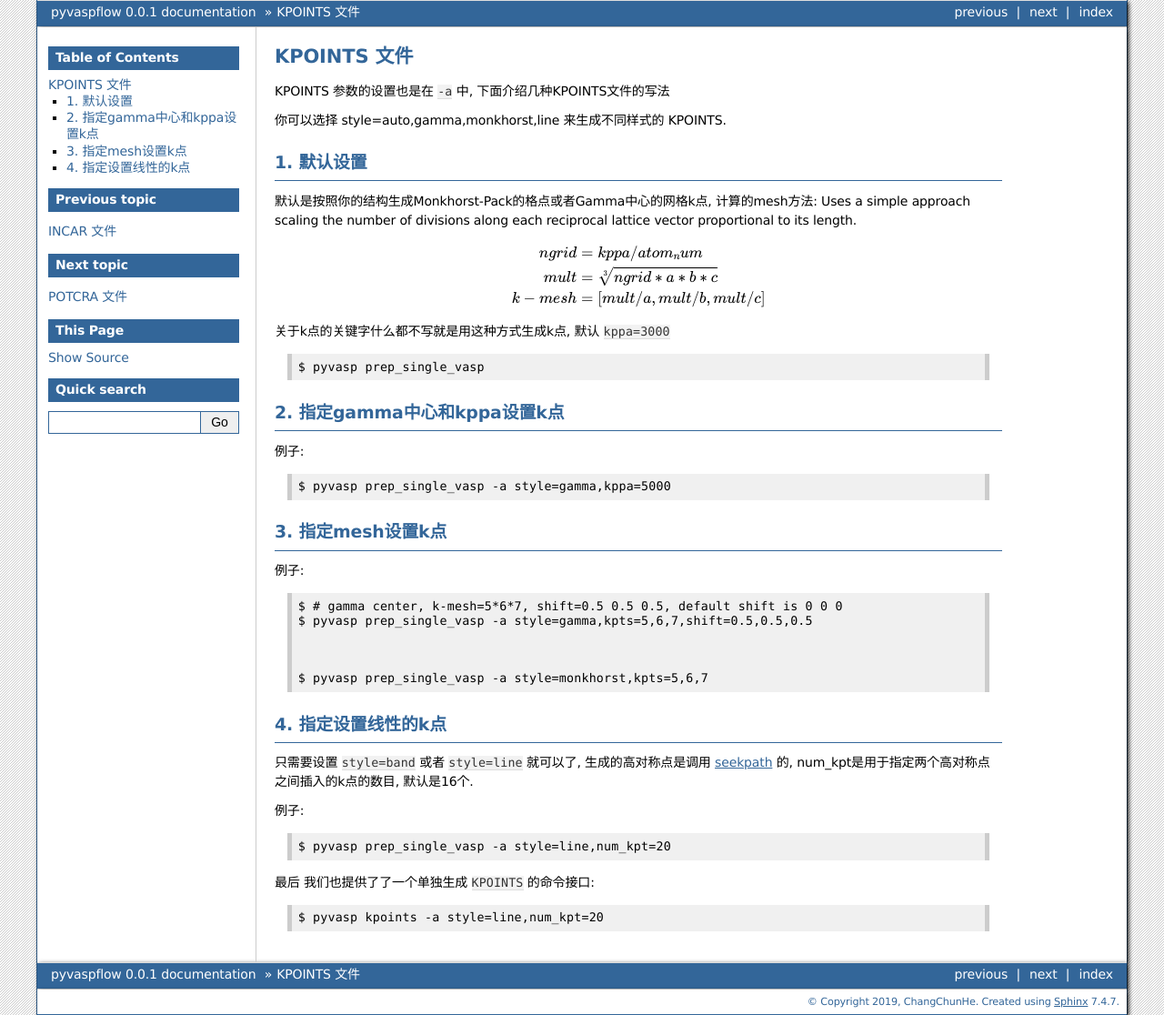
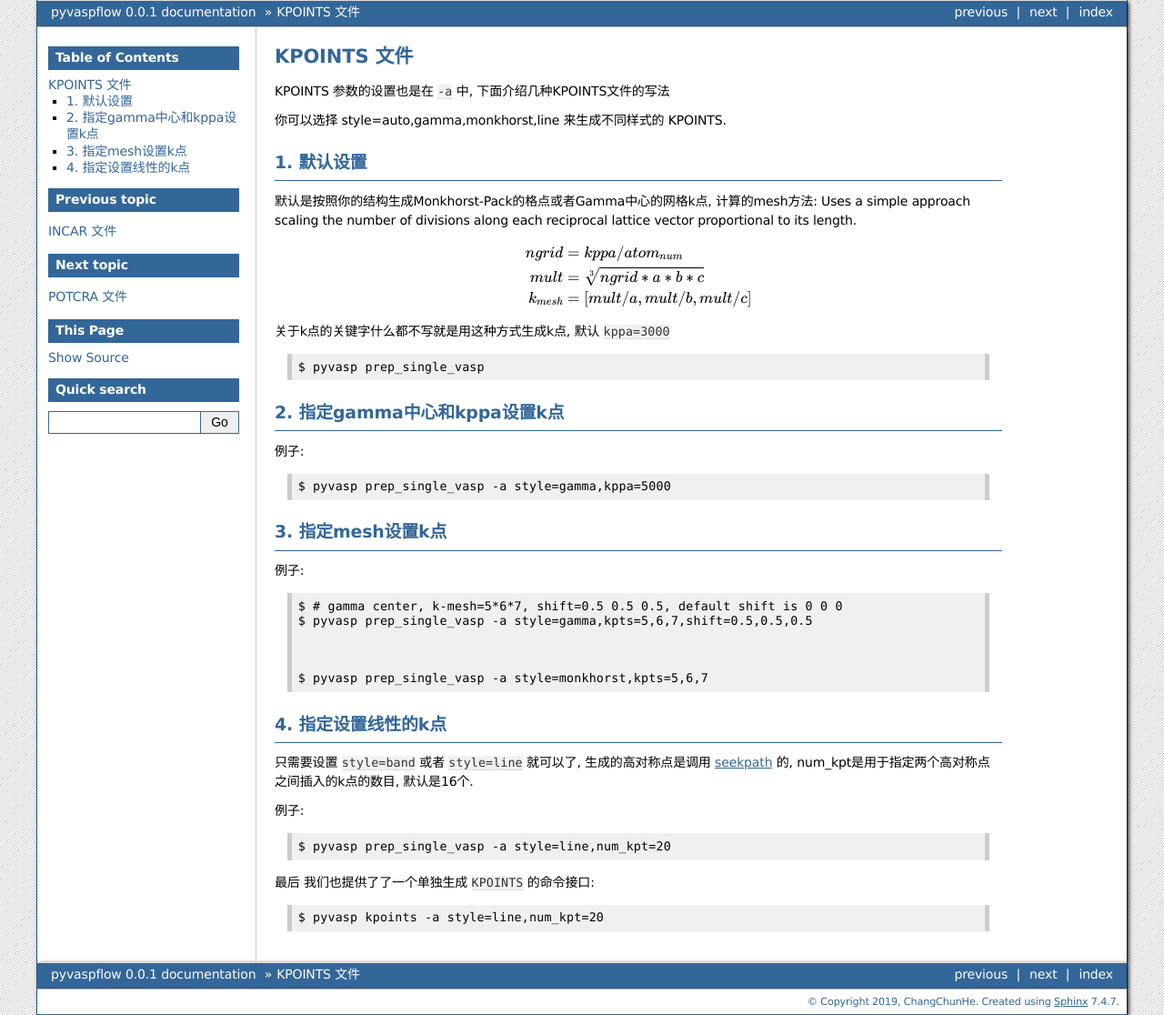
Before and after one commit to ChangChunHe/pyvaspflow, a Sphinx documentation site: the page built from docs/source/kpoints.rst, in a window 1280 px wide. Shown: the whole page at 91% size. Built offline with Sphinx 7.4.7, drawn with Linux system fonts in a browser that asks for light colours; pages that are not in the unit, such as notebooks, are missing from menus.

Commit message:
beautify equations

```diff
--- a/docs/source/kpoints.rst
+++ b/docs/source/kpoints.rst
@@ -18,9 +18,9 @@ reciprocal lattice vector proportional to its length.
  .. math ::
           \begin{equation}
           \begin{split}
-                     ngrid &= kppa/atom_num\\
+                     ngrid &= kppa/atom_{num}\\
                      mult &= \sqrt[3]{ngrid*a*b*c}\\
-                     k-mesh &= [mult/a, mult/b, mult/c]
+                     k_{mesh} &= [mult/a, mult/b, mult/c]
           \end{split}
           \end{equation}
 
```
